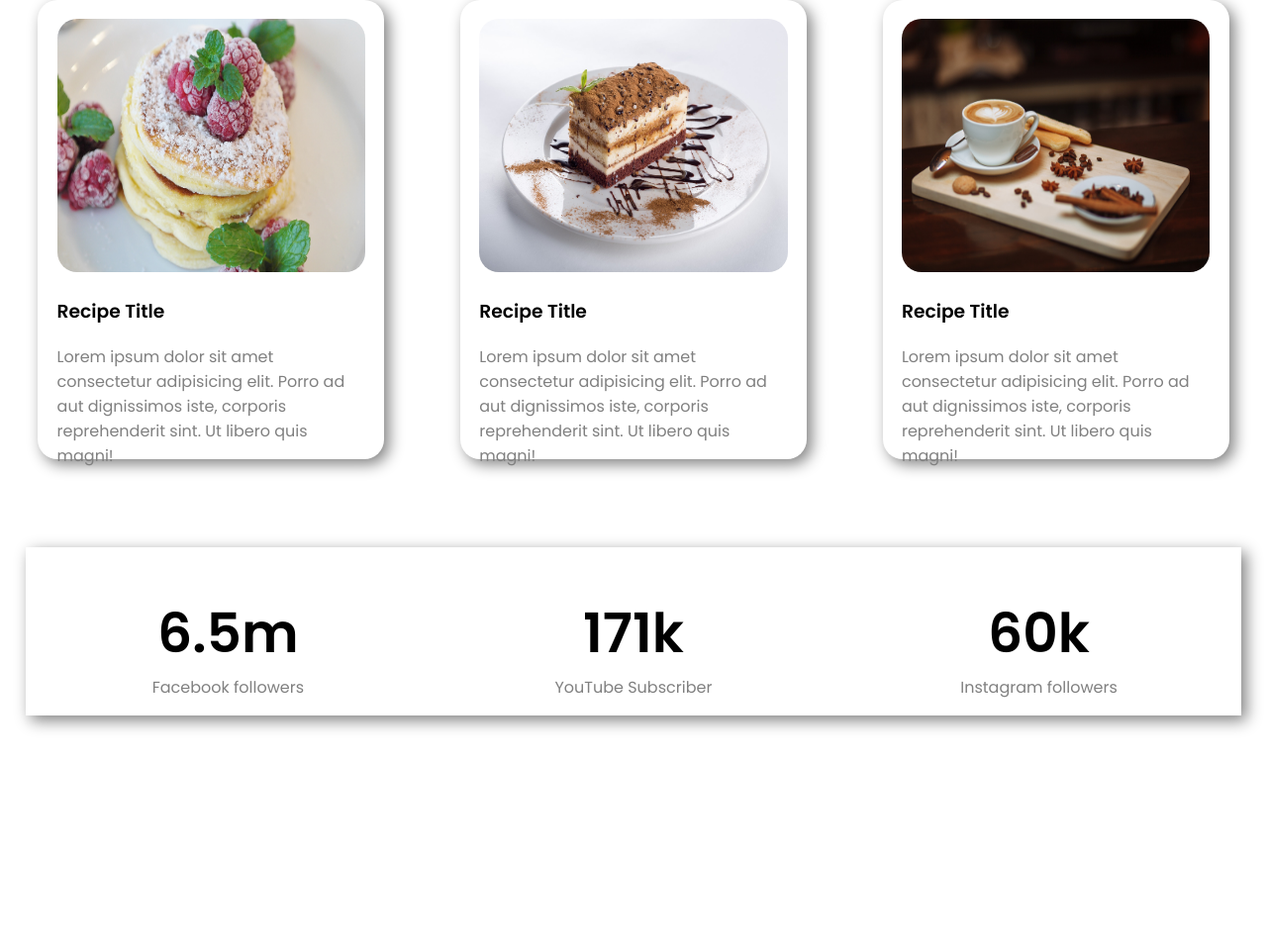
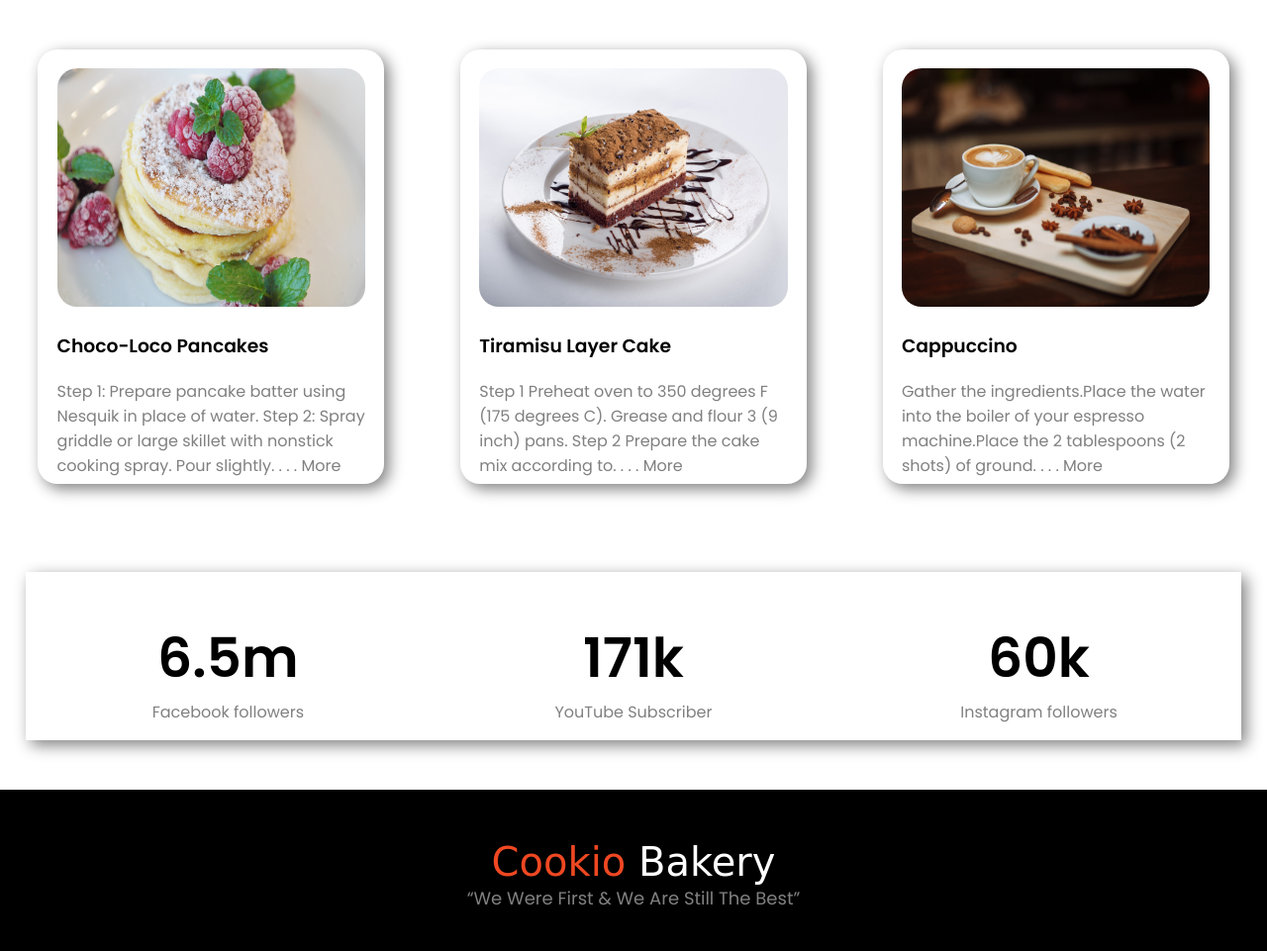
Before and after one commit to sayedmabdullah/cookio-bakery, a plain HTML site: page index.html in a window 1280 px wide. Shown: the part 1358-2319 px from the top of the page at 99% size. Before the commit the page ends 2131 px from the top, so only its background shows below. Drawn offline with Linux system fonts and the light colour scheme; a web font is replaced by a local one.

Commit message:
footer section added

```diff
--- a/index.html
+++ b/index.html
@@ -54,7 +54,9 @@
 
         <div class=" half-width">
             <h2> About Us</h2>
-            <p>Lorem, ipsum dolor sit amet consectetur adipisicing elit. Recusandae repudiandae culpa at numquam voluptatem porro expedita mollitia facilis blanditiis consectetur labore cumque est vero magnam vitae illo, ullam repellat voluptates harum enim. Natus ratione id doloremque adipisci consequatur illo voluptas maxime neque, eius et ipsa voluptatum dicta porro aliquid aut.</p>
+            <p>‘Cookio’ is one of only a handful few enduring Craft Bakeries in Surrey. We have assembled our notoriety on consolidating great quality conventional heating with great incentive for cash.
+            We offer our clients a full scope of breads, forte breads, morning merchandise, cakes and baked goods.
+            Our bread is heated day by day at our pastry shop in East Horsley and is conveyed to our twelve shops. We utilize profoundly gifted specialty dough punchers to guarantee each portion of bread is flawless without. . . . More</p>
             <a href="#" class="button">Contact Us</a>
         </div>
 
@@ -70,18 +72,23 @@
         <div class="flaxiball-container">
             <div class="recipe-item">
                 <img src="images/recipes01.jpg" alt="">
-                <h3>Recipe Title</h3>
-                <p>Lorem ipsum dolor sit amet consectetur adipisicing elit. Porro ad aut dignissimos iste, corporis reprehenderit sint. Ut libero quis magni!</p>
+                <h3>Choco-Loco Pancakes</h3>
+                <p>Step 1: Prepare pancake batter using Nesquik in place of water.
+                Step 2: Spray griddle or large skillet with nonstick cooking spray. Pour slightly. . . . More</p>
             </div>
             <div class="recipe-item">
                 <img src="images/recipes02.jpg" alt="">
-                <h3>Recipe Title</h3>
-                <p>Lorem ipsum dolor sit amet consectetur adipisicing elit. Porro ad aut dignissimos iste, corporis reprehenderit sint. Ut libero quis magni!</p>
+                <h3>Tiramisu Layer Cake</h3>
+                <p>Step 1
+                    Preheat oven to 350 degrees F (175 degrees C). Grease and flour 3 (9 inch) pans.
+                    Step 2
+                    Prepare the cake mix according to. . . . More </p>
             </div>
             <div class="recipe-item">
                 <img src="images/recipes03.jpg" alt="">
-                <h3>Recipe Title</h3>
-                <p>Lorem ipsum dolor sit amet consectetur adipisicing elit. Porro ad aut dignissimos iste, corporis reprehenderit sint. Ut libero quis magni!</p>
+                <h3>Cappuccino</h3>
+                <p> Gather the ingredients.Place the water into the boiler of your espresso machine.Place the 2 tablespoons (2 shots) of ground. . . . More
+                </p>
             </div>
         </div>
     </section>
@@ -103,7 +110,10 @@
                 <p>Instagram followers</p>
             </div>
         </div>
-
+        <footer>
+            <a href="#"><span id="logo-color">Cookio</span> Bakery</a>
+            <q>We Were First & We Are Still The Best</q>
+        </footer>
     </section>
 
 
--- a/style.css
+++ b/style.css
@@ -158,3 +158,26 @@ header {
 .followrs-item p {
     margin-top: -45px;
 }
+
+footer {
+    text-align: center;
+    margin-top: 50px;
+    margin-bottom: -50px;
+    padding: 50px 0 40px;
+    background-color: rgb(0, 0, 0);
+}
+
+
+footer a {
+    font-size: 40px;
+    font-family: 'Engagement', cursive;
+    color: #fff;
+
+}
+
+
+footer q {
+    font-size: 18px;
+    color: gray;
+    display: block;
+}
```
